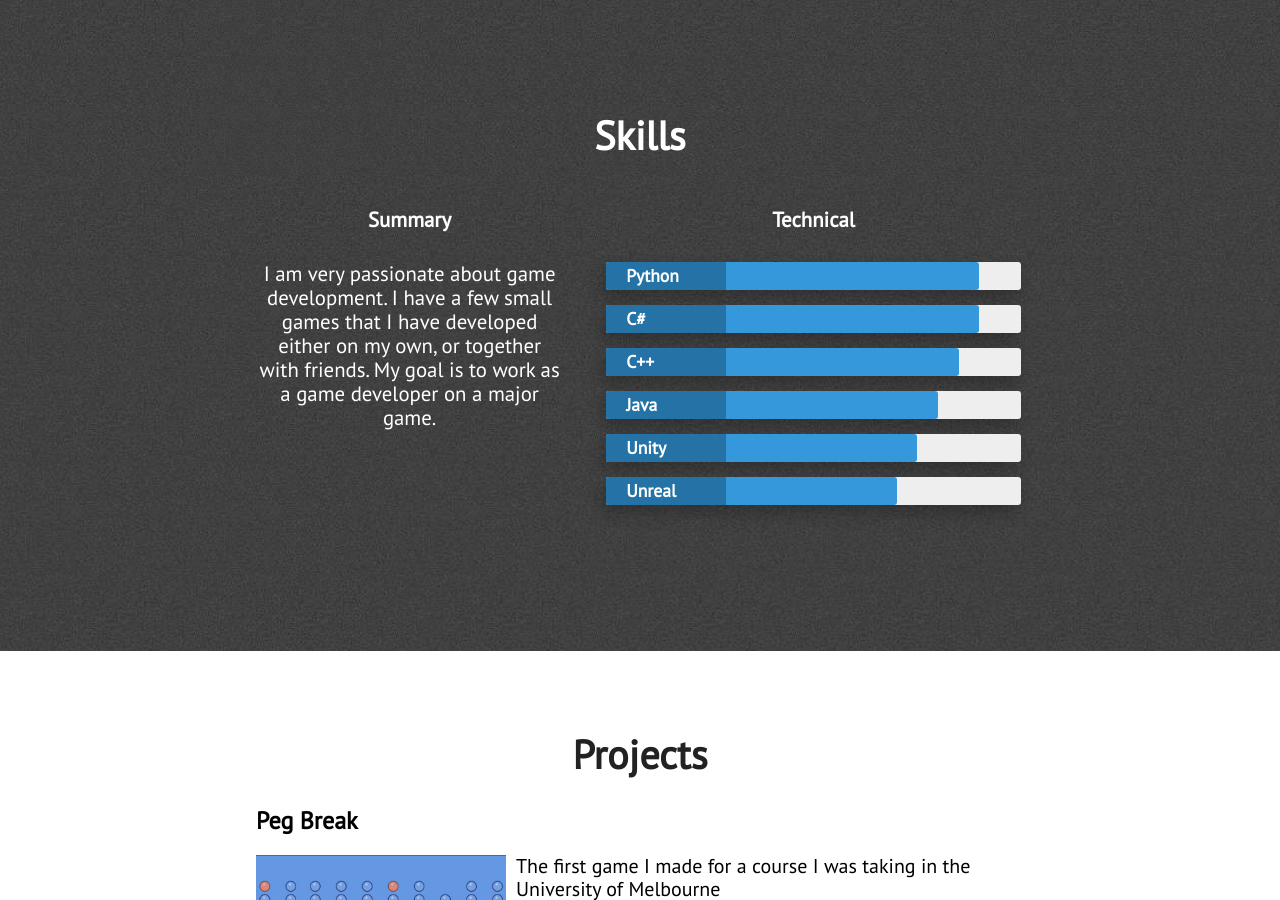
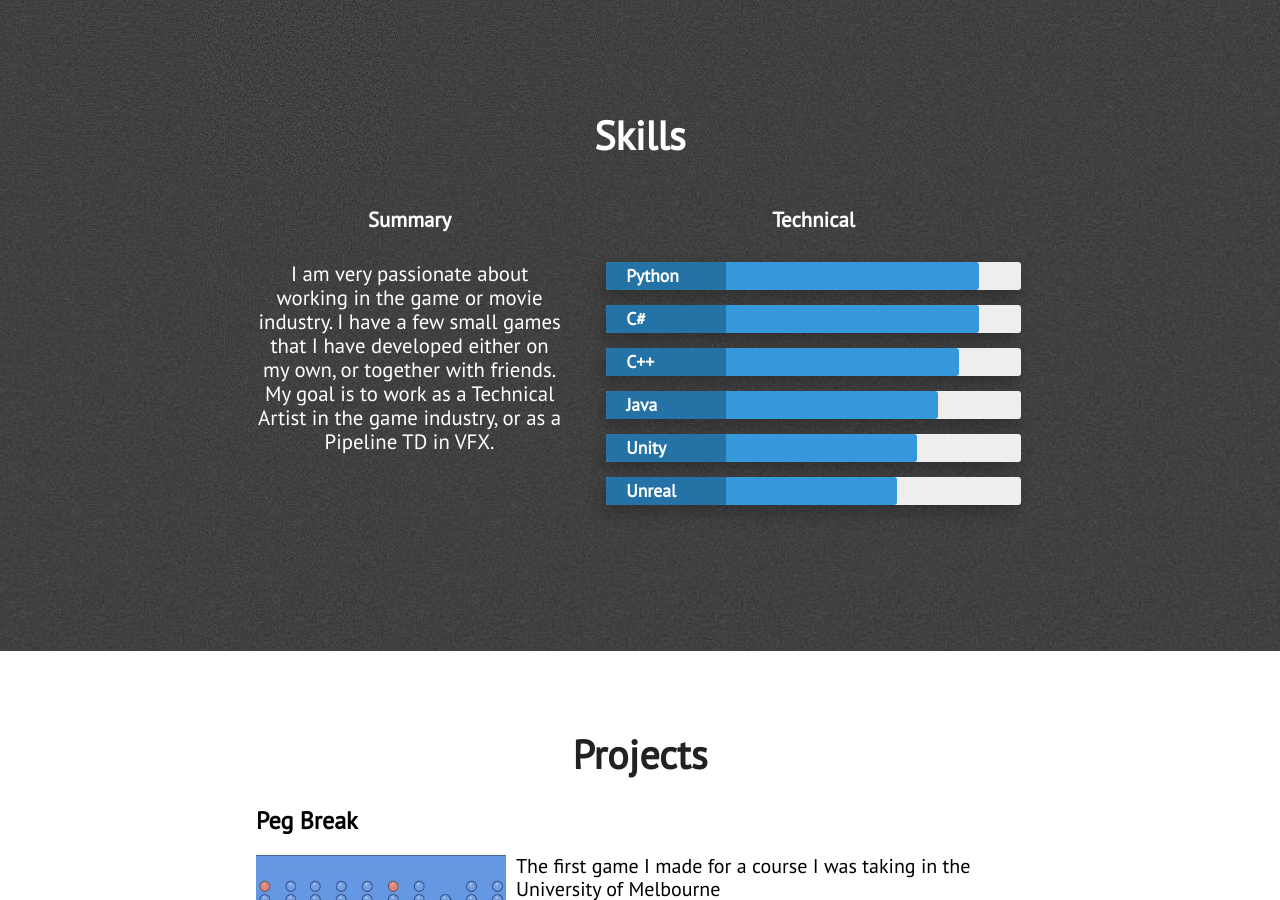
Before and after one commit to mkoseoglu091/mkoseoglu091.github.io, a Jekyll site: the page built from index.html, in a window 1280 px wide and 900 px high, scrolled down 1439 px. Built offline with Jekyll 4.4.1, drawn with Linux system fonts in a browser that asks for light colours; nearby versions of some CDN libraries.

Commit message:
Update skills.html

```diff
--- a/_includes/skills.html
+++ b/_includes/skills.html
@@ -8,7 +8,7 @@
                 <div class="what-i-do">
                     <h3 class="center-align skills-subsection">Summary</h3>
                     <p class="paragraph-text center-align">
-                        I am very passionate about game development. I have a few small games that I have developed either on my own, or together with friends. My goal is to work as a game developer on a major game.
+                        I am very passionate about working in the game or movie industry. I have a few small games that I have developed either on my own, or together with friends. My goal is to work as a Technical Artist in the game industry, or as a Pipeline TD in VFX.
                     </p>
                 </div>
                 <div class="technical-skills">
```
